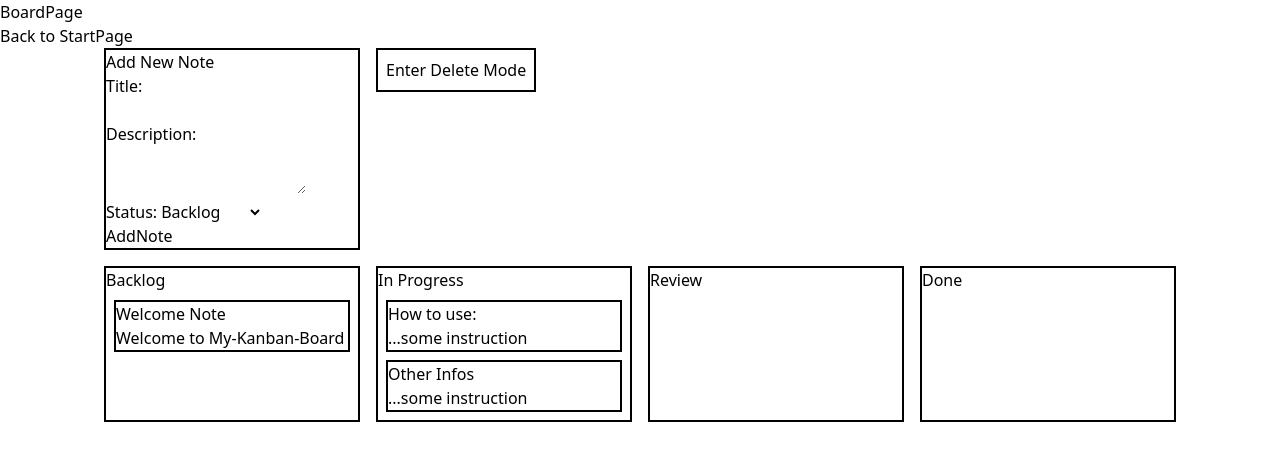
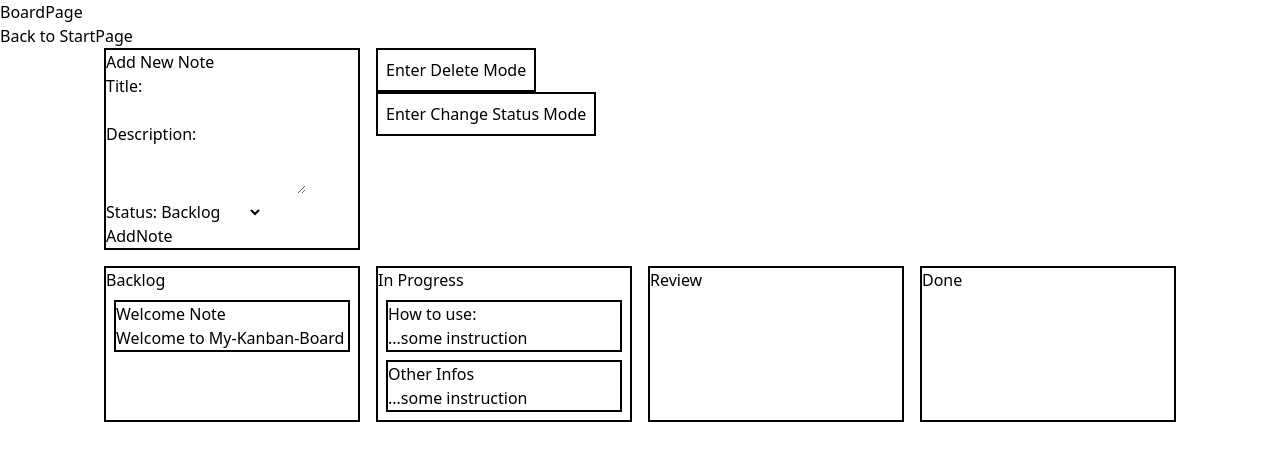
Before and after one commit to teleidoskopbild/my-kanban-board, a React (Vite) app: page /#/board in a window 1280 px wide. Shown: the top 460 px of the page. Built offline with nearby package versions, Linux system fonts and the light colour scheme.

Commit message:
add mode to changeStatus of notes

```diff
--- a/src/pages/BoardPage.jsx
+++ b/src/pages/BoardPage.jsx
@@ -38,6 +38,18 @@ function BoardPage() {
   });
 
   const [deleteMode, setDeleteMode] = useState(false);
+
+  const [changeStatusMode, setChangeStatusMode] = useState(false);
+
+  const handleToggleChangeColumnMode = () => {
+    setChangeStatusMode((prev) => !prev);
+  };
+
+  const handleChangeStatus = (id, status) => {
+    setNotes((prevNotes) =>
+      prevNotes.map((note) => (note.id === id ? { ...note, status } : note))
+    );
+  };
 
   const handleToggleDeleteMode = () => {
     setDeleteMode((prev) => !prev);
@@ -111,6 +123,14 @@ function BoardPage() {
           <button onClick={handleToggleDeleteMode} className=" p-2 border-2">
             {deleteMode ? "Exit Delete Mode" : "Enter Delete Mode"}
           </button>
+          <button
+            onClick={handleToggleChangeColumnMode}
+            className=" p-2 border-2"
+          >
+            {changeStatusMode
+              ? "Exit Change Status Mode"
+              : "Enter Change Status Mode"}
+          </button>
         </div>
         <div className="w-1/5"></div>
         <div className="w-1/5"></div>
@@ -132,6 +152,20 @@ function BoardPage() {
                       DELETE NOTE
                     </button>
                   )}
+                  {changeStatusMode && (
+                    <select
+                      value={note.status}
+                      onChange={(e) =>
+                        handleChangeStatus(note.id, e.target.value)
+                      }
+                    >
+                      {board.columns.map((column) => (
+                        <option key={column} value={column}>
+                          {column}
+                        </option>
+                      ))}
+                    </select>
+                  )}
                   <h3>{note.title}</h3>
                   <p>{note.description}</p>
                 </div>
```
